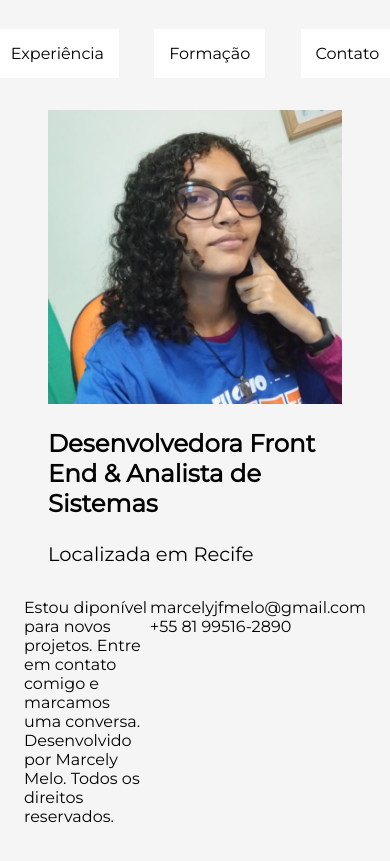
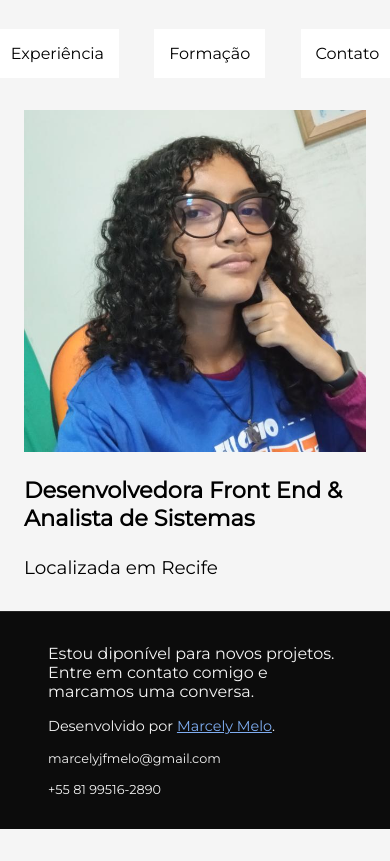
Before and after one commit to Marcyann4u/Portfolio-front-end-test, a plain HTML site: page index.html in a window 390 px wide. Shown: the part 66-927 px from the top of the page. Drawn offline with Linux system fonts and the light colour scheme.

Commit message:
add footer

```diff
--- a/css/footer.scss
+++ b/css/footer.scss
@@ -1,31 +1,43 @@
 @import "./variables";
 
-// footer
-//     background: #000
-//     color: white
-//     border-top: solid 1px #242424
-//     display: flex
-//     justify-content: center
-//     .footer-container
-//         padding: 1rem 0
-//         gap: 1rem
-//         p span
-//             color: $main-color
-//         ul
-//             display: flex
-//             gap: 1rem
-//             align-items: center
-//             li a svg
-//                 width: 1.5rem
-//         div
-//             display: flex
-//             flex-direction: column
-//             gap: 1rem
-
-// @media (max-width:800px)
-//     footer
-//         .footer-container
-//             flex-direction: column
-//             margin: 0 1.5rem
-//             .developed
-//                 display: none
+footer {
+    background: $clr-black;
+    color: $clr-whitesnow;
+    border-top: solid 1px $clr-darken-gray;
+    gap: 1rem;
+    .footer-container{
+        padding-top: 2rem;
+        padding-bottom: 2rem;
+        justify-content: space-between;
+        gap: 1rem;
+        @media (max-width:992px) {
+            flex-wrap: wrap;
+            margin: 0 1.5rem;
+            .footer-contacts{
+                flex-direction: row;
+                font-size: .8rem;
+                flex-wrap: wrap;
+            }
+        }
+        p a{
+            color: $clr-light-blue;
+            text-decoration: underline;;
+        }
+        ul{
+            display: flex;
+            gap: 1rem;
+            align-items: center;
+        }
+        div{
+            display: flex;
+            gap: 1rem;
+            flex-direction: column;
+        }
+        .developed{
+            font-size: .9rem;
+        }
+        .footer-paragraph{
+            max-width: 345px;
+        }
+    }
+}
--- a/css/main.scss
+++ b/css/main.scss
@@ -7,7 +7,6 @@ main{
         display: flex;
         gap: 5rem;
         @media (max-width:992px) {
-            margin: 0 1.5rem;
             gap: 1.5rem;
         }
         @media (max-width:570px) {
@@ -42,21 +41,16 @@ main{
                 max-width: 500px;
                 font-size: 3rem;
                 @media (max-width:992px) {
-                    font-size: 2rem;
-                }
-                @media (max-width:570px) {
-                    font-size: 6.25vw
+                    font-size: 5.75vw;
                 }
             }
 
             p{
                 font-size: 1.15rem;
                 @media (width:992px) {
-                    font-size: 1.25rem;
+                    font-size: 5vw;
                 }
-                @media (max-width:570px) {
-                    font-size: 5vw
-                }
+
             }
         }
     }
--- a/css/variables.scss
+++ b/css/variables.scss
@@ -4,3 +4,4 @@ $clr-light-blue: rgb(127, 173, 241);
 $clr-blue: rgb(50, 115, 255);
 $clr-light-gray: rgb(199, 199, 199);
 $clr-black:rgb(12, 12, 12);
+$clr-darken-gray:rgb(36, 36, 36);
--- a/index.html
+++ b/index.html
@@ -112,11 +112,11 @@
 
 <footer class="centralized">
     <div class="footer-container centralized-container">
-        <div>
+        <div class="footer-paragraph">
             <p>Estou diponível para novos projetos. Entre em contato comigo e marcamos uma conversa.</p>
-            <p>Desenvolvido por <span>Marcely Melo</span>. Todos os direitos reservados.</p>
+            <p class="developed">Desenvolvido por <a href="https://github.com/MarcelyMelo">Marcely Melo</a>.</p>
         </div>
-        <div>
+        <div class="footer-contacts">
             <p>marcelyjfmelo@gmail.com</p>
             <p>+55 81 99516-2890</p>
         </div>
```
Also changed, not shown: css/footer.css, css/main.css.
